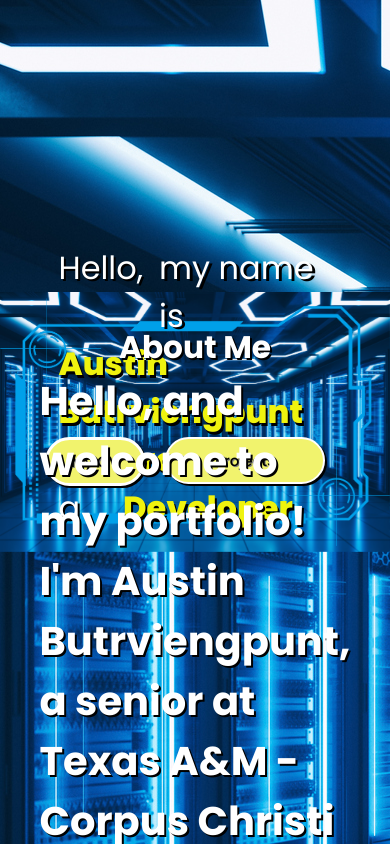
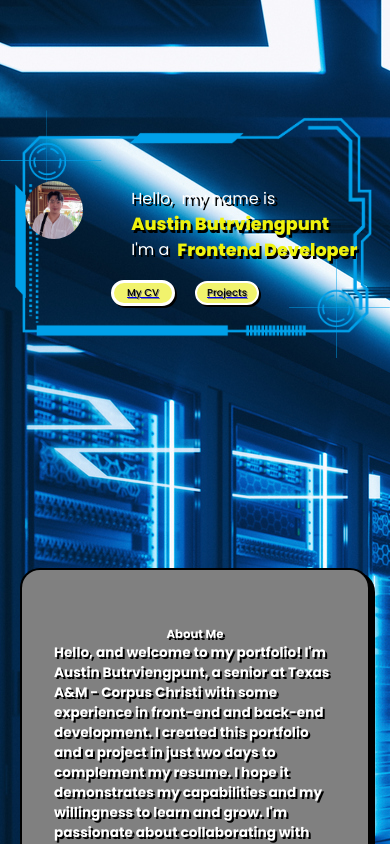
Before and after one commit to NitsuaBee/PortfolioApp, a React (Vite) app: page / in a window 390 px wide. Shown: the top 844 px of the page. Built offline with nearby package versions, Linux system fonts and the light colour scheme.

Commit message:
Revision 3
Implemented Responsiveness
-Now has mobile responsiveness

```diff
--- a/src/Components/Background/Background.css
+++ b/src/Components/Background/Background.css
@@ -137,7 +137,7 @@ header {
 }
 
 .btn-resume {
-    width: 100px;
+    width: 7rem;
     margin: 10px;
     border: 3px solid rgb(255, 255, 255);
     padding: 10px;
@@ -167,30 +167,6 @@ header {
 
 .btn-resume:hover, .btn-projects:hover {
     background-color: rgb(255, 255, 255);
-}
-
-@media (max-width: 1050px) {
-    .background, .foreground {
-        height: auto;
-        width: 100%;
-        transform: none;
-    }
-
-    .picture {
-        height: 60%;
-        width: 30%;
-        transform: none;
-    }
-
-    .wrapper {
-        height: auto;
-
-    }
-
-    .info {
-        width: 70%;
-        flex-direction: column;
-    }
 }
 
 
@@ -230,3 +206,124 @@ header {
     font-size: 40px;
     text-shadow: 2px 2px black;
 }
+
+@media (max-width: 1050px) {
+    .background, .foreground {
+        height: auto;
+        width: 100%;
+        transform: none;
+    }
+
+
+    .info {
+        width: 70%;
+        flex-direction: column;
+    }
+
+
+    .panel-title{
+        font-size: 1.5vw;
+    }
+
+    .about-me{
+        font-size: 3.5vw;
+    }
+
+    .header {
+        height: 28vw;
+    }
+
+
+}
+
+
+/* For mobile devices */
+@media (max-width: 768px) {
+    .wrapper{
+        z-index: -1;
+    }
+
+    .background{
+        width: 0;
+    }
+
+    header {
+        width: 100%;
+        height: 120vw;
+    }
+
+    .info {
+        width: 90vw; /* Make the width 100% for mobile */
+        flex-direction: row; /* Stack content vertically */
+        margin: 0 auto; /* Center content */
+        text-align: center; /* Center text */
+        height: 30vw;
+        display: flex;
+        justify-content: center;
+        align-items: flex-end;
+
+    }
+
+    .panel{
+        height: 100vw;
+        margin-bottom: 20px;
+        border-bottom: 20px;
+    }
+
+    .img {
+        width: 0;
+    }
+
+    .info-pic {
+        margin-bottom: 1.5rem; /* Add some space below the image */
+        width: 15vw; /* Smaller profile image */
+        height: 15vw;
+        border-radius: 50%;
+        object-fit: contain;
+    }
+
+    .info-text li{
+        display: flex;
+        justify-content: flex-start;
+        align-items: flex-start;
+        margin-right: .5rem;
+    }
+
+    .hello, .start-name {
+        font-size: 1rem; /* Slightly reduce font size */
+    }
+
+    .name{
+        font-size: 1.1rem;
+    }
+
+    .header {
+        height: 0%;
+    }
+
+    .btn-container {
+        flex-direction: row; /* Stack buttons vertically */
+        justify-content: center;
+        align-items: center;
+        width: 15vw;
+        height: 15vw;
+        display: flex;
+    }
+
+    .btn-resume {
+        width: 4rem;
+        height: 1.5rem;
+        font-size: 10px;
+        display: flex;
+        justify-content: center;
+        align-items: center;
+
+    } .btn-projects {
+        width: 4rem;
+        height: 1.5rem;
+        font-size: 10px;
+        display: flex;
+        justify-content: center;
+        align-items: center;
+    }
+}
```
